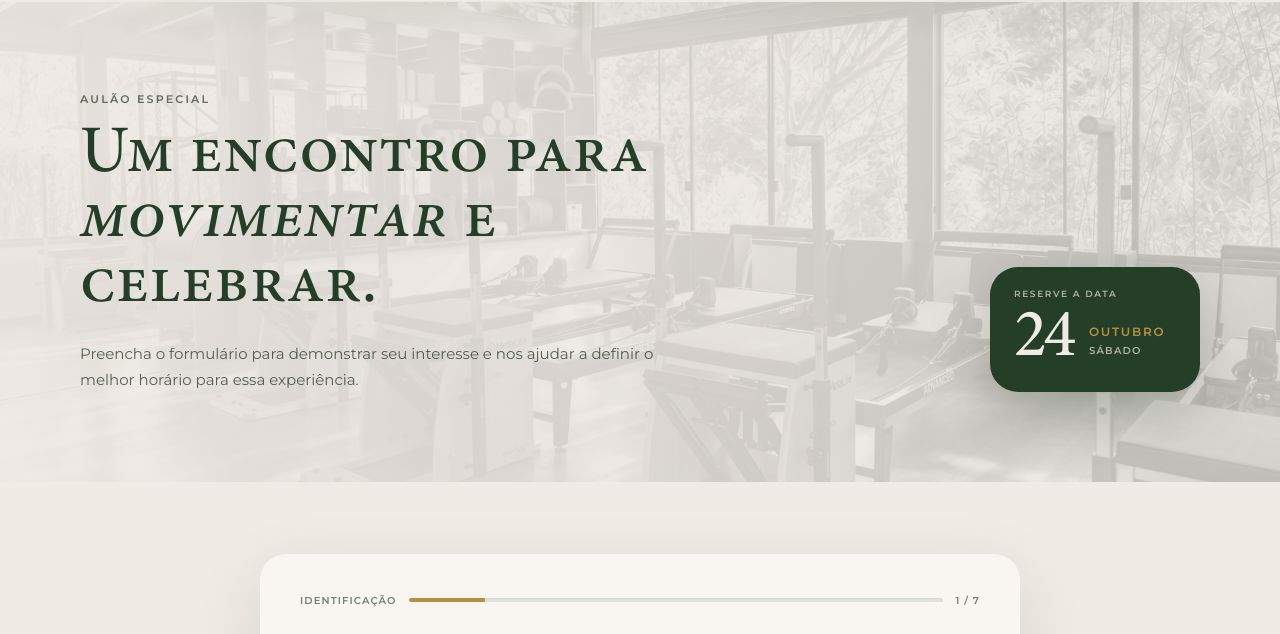
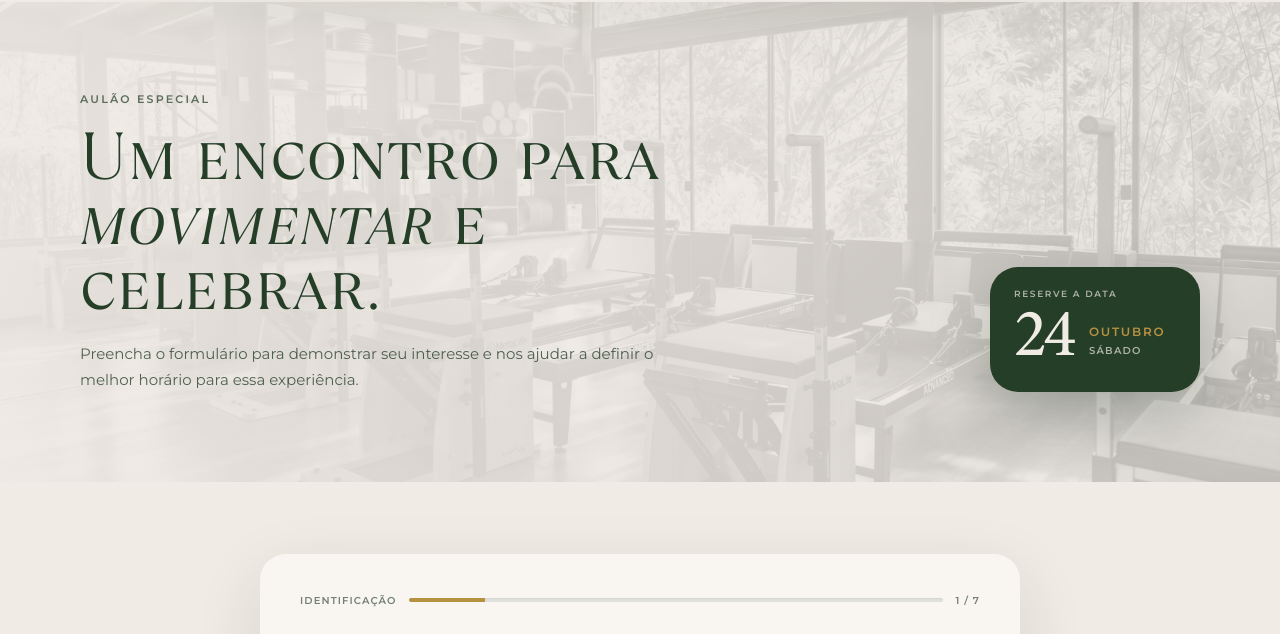
Before and after one commit to theresacambiaghi/LP-Theresa-Cambiaghi, a website: page public/aulao/index.html in a window 1280 px wide. Shown: the part 98-732 px from the top of the page. Drawn offline with Linux system fonts and the light colour scheme.

Commit message:
style: use TT Ramillas Light in hero title

```diff
--- a/public/styles.css
+++ b/public/styles.css
@@ -1,3 +1,19 @@
+@font-face {
+  font-family: "TT Ramillas";
+  src: url("/fonts/TT-Ramillas-Light.ttf") format("truetype");
+  font-style: normal;
+  font-weight: 300;
+  font-display: swap;
+}
+
+@font-face {
+  font-family: "TT Ramillas";
+  src: url("/fonts/TT-Ramillas-Light-Italic.ttf") format("truetype");
+  font-style: italic;
+  font-weight: 300;
+  font-display: swap;
+}
+
 @font-face {
   font-family: "Minion Pro";
   src: url("/fonts/MinionPro-Regular.otf") format("opentype");
@@ -96,8 +112,8 @@ button { cursor: pointer; }
 .event-banner-content { display: flex; width: min(1120px, calc(100% - 64px)); min-height: inherit; margin: 0 auto; padding: clamp(58px, 7vw, 92px) 0; align-items: flex-end; justify-content: space-between; gap: 60px; }
 .event-banner-copy { max-width: 680px; }
 .event-banner-kicker { margin: 0 0 18px; color: rgba(37, 62, 40, .72); font-size: 11px; font-weight: 600; letter-spacing: .2em; text-transform: uppercase; }
-.event-banner-copy h1 { margin: 0; font: 500 clamp(44px, 5.2vw, 74px)/.98 var(--serif); font-variant-caps: small-caps; font-feature-settings: "smcp" 1; letter-spacing: .01em; }
-.event-banner-copy h1 em { color: var(--green); font-weight: 500; }
+.event-banner-copy h1 { margin: 0; font: 300 clamp(44px, 5.2vw, 74px)/.98 "TT Ramillas", var(--serif); font-variant-caps: small-caps; font-feature-settings: "smcp" 1; letter-spacing: .01em; }
+.event-banner-copy h1 em { color: var(--green); font-weight: 300; }
 .event-banner-copy > p:last-child { max-width: 610px; margin: 22px 0 0; color: rgba(37, 62, 40, .78); font-size: 15px; line-height: 1.7; }
 .event-banner-date { position: relative; display: grid; min-width: 210px; padding: 21px 24px 24px; overflow: hidden; border-radius: 28px; color: var(--beige); background: var(--green); box-shadow: 0 24px 60px rgba(37, 62, 40, .28); gap: 14px; }
 .event-banner-date-label { color: rgba(240, 235, 229, .68); font-size: 9px; font-weight: 600; letter-spacing: .18em; text-transform: uppercase; }
```
Also changed, not shown: public/fonts/TT-Ramillas-Light-Italic.ttf (added), public/fonts/TT-Ramillas-Light.ttf (added).
